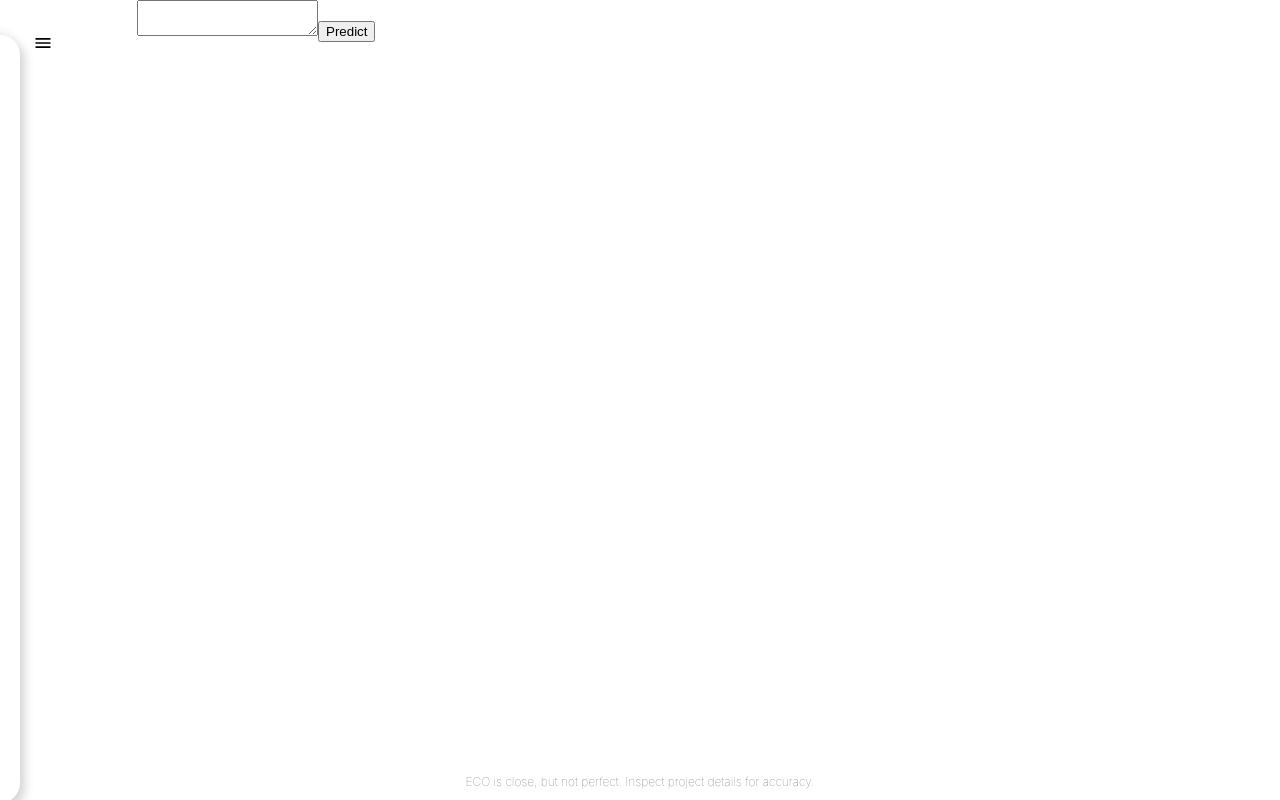
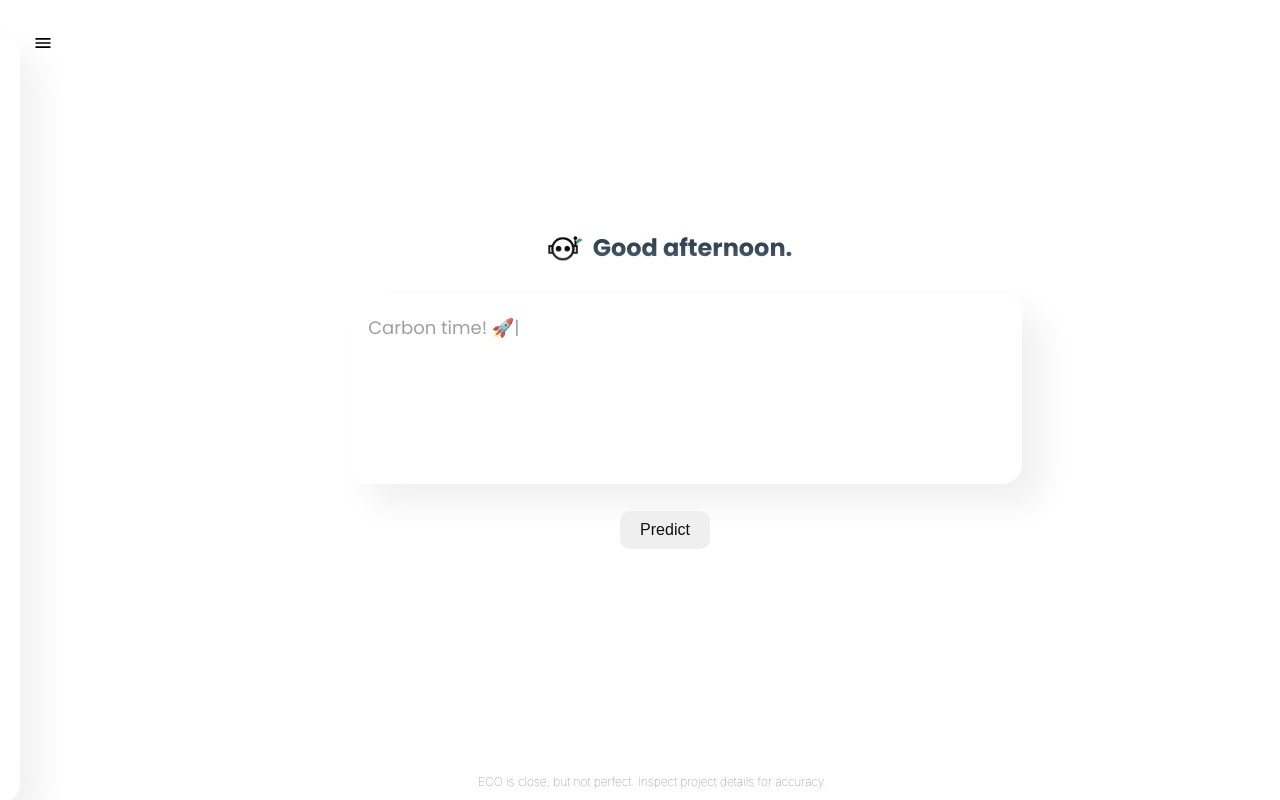
Before and after one commit to dfoshidero/EarlyStageCarbonObserver_Website, a React (Create React App) app: page /quickview in a window 1280 px wide. Built offline with nearby package versions, Linux system fonts and the light colour scheme.

Commit message:
API working, and added styling to insight page

```diff
--- /dev/null
+++ b/src/components/AnimatedText/EcoAnimatedText.jsx
@@ -0,0 +1,53 @@
+import React from "react";
+import { TypeAnimation } from "react-type-animation";
+import styled from "styled-components";
+
+const Container = styled.div`
+  position: absolute;
+  top: 20px;
+  left: 20px;
+  pointer-events: none;
+  color: #888;
+  opacity: 0.8;
+  font-size: 18px;
+
+  @media (min-width: 992px) and (min-height: 992px) {
+    font-size: 20px;
+  }
+
+  @media (min-width: 1200px) and (min-height: 1200px) {
+    font-size: 22px;
+  }
+`;
+
+// Function to shuffle an array
+const shuffleArray = (array) => {
+  return array.sort(() => Math.random() - 0.5);
+};
+
+const EcoAnimatedText = ({ examples }) => {
+  // Shuffle examples array
+  const shuffledExamples = shuffleArray(examples);
+  const sequence = shuffledExamples.flatMap((text) => [
+    1000,
+    text,
+    5000,
+    "",
+    1000,
+  ]);
+
+  return (
+    <Container>
+      <TypeAnimation
+        cursor={true}
+        sequence={sequence}
+        wrapper="div"
+        repeat={Infinity}
+        speed={65}
+        deletionSpeed={70}
+      />
+    </Container>
+  );
+};
+
+export default EcoAnimatedText;
--- a/src/components/Layout/Layout.scss
+++ b/src/components/Layout/Layout.scss
@@ -16,6 +16,17 @@
   margin-left: -250px;
   transition: margin-left 0.3s ease-in-out;
 }
+
+.app.sidebar-open .footer {
+  margin-left: 125px;
+  transition: margin-left 0.3s ease-in-out;
+}
+
+.app.sidebar-closed .footer {
+  margin-left: 12.5px;
+  transition: margin-left 0.3s ease-in-out;
+}
+
 
 .main-container {
   display: flex;
--- a/src/components/Sidebar/Sidebar.scss
+++ b/src/components/Sidebar/Sidebar.scss
@@ -18,7 +18,8 @@
   display: flex;
   flex-direction: column;
   background: #ffffff;
-  box-shadow: 5px 5px 10px #d3d3d3, -5px -5px 10px #ededed;
+  box-shadow:  20px 20px 34px #f0f0f0,
+             -20px -20px 34px #ffffff;
   margin: 20px;
   width: 250px;
   height: 94%;
@@ -246,6 +247,7 @@
     display: flex;
     flex-direction: column;
     justify-content: center;
+    margin-top: auto;
 
     h2 {
       margin-bottom: 15px;
--- a/src/pages/Insight/Insight.jsx
+++ b/src/pages/Insight/Insight.jsx
@@ -1,30 +1,110 @@
-// src/QuickView.js
-import React, { useState } from "react";
-import axios from "axios";
+import React, { useState, useEffect } from "react";
+import { extract, predict } from "../../utils/modelapi";
+import EcoAnimatedText from "../../components/AnimatedText/EcoAnimatedText";
+import "./InsightPage.scss";
 
 const QuickView = () => {
   const [description, setDescription] = useState("");
   const [prediction, setPrediction] = useState(null);
+  const [greeting, setGreeting] = useState("");
+  const [isFocused, setIsFocused] = useState(false);
+
+  const placeholders = [
+    "ECO loooves to help you predict your carbon! 🌱",
+    "What are you thinking of designing today?",
+    "Carbon carbon carbon...",
+    "Tell me about your cool eco-friendly idea! 🌟",
+    "Thinking sustainable? ECO's heeere to help! 🫡",
+    "Carbon time! 🚀",
+  ];
+
+  useEffect(() => {
+    const hours = new Date().getHours();
+    if (hours < 12) setGreeting("Good morning.");
+    else if (hours < 18) setGreeting("Good afternoon.");
+    else setGreeting("Good evening.");
+  }, []);
 
   const handlePredict = async () => {
-    const features = await axios.post("/api/extract-features", { description });
-    const result = await axios.post("/api/predict", features.data);
-    setPrediction(result.data);
+    setPrediction(null);
+    try {
+      const trimmedDescription = String(description).trim();
+      const extractedData = await extract(trimmedDescription);
+      console.log(extractedData);
+      const result = await predict(extractedData);
+      setPrediction(parseFloat(result[0]).toFixed(2));
+    } catch (error) {
+      console.error("Error in handlePredict:", error);
+    }
   };
+
+  const handleExampleClick = async (input) => {
+    setDescription(input);
+    try {
+      const extractedData = await extract(input);
+      console.log(extractedData);
+      const result = await predict(extractedData);
+      setPrediction(parseFloat(result[0]).toFixed(2));
+    } catch (error) {
+      console.error("Error in handleExampleClick:", error);
+    }
+  };
+
+  const exampleInputs = [
+    "Design a sustainable office building",
+    "Plan a residential complex",
+    "Develop an eco-friendly retail store",
+  ];
 
   return (
     <div className="quick-view">
+      <div className="content-wrapper">
+        <div className="greeting-wrapper">
+          <img
+            src="/assets/images/logo-head-nbg.svg"
+            alt="Logo"
+            className="logo"
+          />
+          <h1 className="greeting">{greeting}</h1>
+        </div>
+        <div className="textarea-wrapper">
+          {!isFocused && description === "" && (
+            <EcoAnimatedText examples={placeholders} />
+          )}
           <textarea
             value={description}
             onChange={(e) => setDescription(e.target.value)}
+            onFocus={() => setIsFocused(true)}
+            onBlur={() => setIsFocused(false)}
+            className="description-textarea"
           />
-      <button onClick={handlePredict}>Predict</button>
+        </div>
+        <button onClick={handlePredict} className="predict-button">
+          Predict
+        </button>
         {prediction && (
           <div className="prediction-result">
             <h4>Prediction Result:</h4>
-          <pre>{JSON.stringify(prediction, null, 2)}</pre>
+            <pre>
+              {prediction} kgCO2e/m<sup>2</sup>
+            </pre>
           </div>
         )}
+        <div className={`examples ${isFocused ? "show" : ""}`}>
+          <h4>Example Inputs:</h4>
+          <div className="example-list">
+            {exampleInputs.map((input, index) => (
+              <div
+                key={index}
+                className="example-item"
+                onClick={() => handleExampleClick(input)}
+              >
+                {input}
+              </div>
+            ))}
+          </div>
+        </div>
+      </div>
     </div>
   );
 };
--- a/src/pages/Insight/InsightPage.scss
+++ b/src/pages/Insight/InsightPage.scss
@@ -1,12 +1,134 @@
-.insight-page {
+.quick-view {
+  display: flex;
+  justify-content: center;
+  align-items: center;
+  height: 100vh;
+  font-family: "Poppins", sans-serif;
+  color: #2c3e50;
+
+  -webkit-user-select: none;
+  user-select: none;
+}
+
+.content-wrapper {
+  width: 60%;
+  background: white;
+  padding: 40px;
+  border-radius: 10px;
+  text-align: center;
+}
+
+.greeting-wrapper {
+  display: flex;
+  align-items: center;
+  justify-content: center;
+  margin-bottom: 20px;
+}
+
+.logo {
+  width: 50px;
+  height: 50px;
+  margin-right: 5px;
+  margin-top: 2px;
+}
+
+.greeting {
+  font-size: 24px;
+  margin: 0;
+}
+
+.instruction {
+  font-size: 18px;
+  margin-bottom: 20px;
+}
+
+.textarea-wrapper {
   position: relative;
+  margin-bottom: 20px;
+}
+
+.description-textarea {
+  width: 100%;
+  height: 150px;
+  padding: 20px;
+  font-family: "Poppins", sans-serif;
+  font-size: 16px;
+  border: none;
+  border-radius: 20px;
+  outline: none;
+  resize: none;
+  box-shadow:  20px 20px 34px #f0f0f0,
+             -20px -20px 34px #ffffff;
+}
+
+.predict-button {
+  padding: 10px 20px;
+  border: none;
+  border-radius: 10px;
+  font-size: 16px;
+  cursor: pointer;
+  transition: background-color 0.1s, transform 0.3s;
+
+  &:hover {
+      background-color: #39a265;
+      color: #fff;
+      transform: scale(1.012);
+    }
+}
+
+.prediction-result {
+  margin-top: 20px;
+  text-align: left;
+  background: #fafafa;
+  padding: 20px;
+  border: 1px solid #ccc;
+  border-radius: 10px;
+  box-shadow: 0 2px 5px rgba(0, 0, 0, 0.1);
+}
+
+.prediction-result h4 {
+  margin-bottom: 10px;
+}
+
+.prediction-result pre {
+  font-size: 18px;
+}
+
+.examples {
+  margin-top: 30px;
+  text-align: left;
+  max-height: 0;
+  overflow: hidden;
+  transition: max-height 1s ease;
+  opacity: 0;
+}
+
+.examples.show {
+  max-height: 200px; /* Adjust based on the content height */
+  opacity: 1;
+}
+
+.examples h4 {
+  margin-bottom: 10px;
+}
+
+.example-list {
   display: flex;
-  width: 100%;
-  flex-direction: column;
-  height: 100%;
-  font-family: "Poppins", sans-serif;
-  background-color: hsl(210, 17%, 98%);
-  border-radius: 20px;
-  overflow: hidden;
-  color: #2c3e50;
+  justify-content: space-around;
 }
+
+.example-item {
+  background-color: #f4f4f4;
+  padding: 10px;
+  border-radius: 5px;
+  cursor: pointer;
+  margin-bottom: 5px;
+  transition: background-color 0.3s;
+  flex: 1;
+  margin: 0 10px;
+  text-align: center;
+}
+
+.example-item:hover {
+  background-color: #e0e0e0;
+}
--- a/src/utils/modelapi.jsx
+++ b/src/utils/modelapi.jsx
@@ -12,7 +12,7 @@ const BASE_URL = "http://35.177.205.83:80";
  */
 export const extractPredict = async (text) => {
   try {
-    const response = await axios.post(`${BASE_URL}/extract_predict`, { text });
+    const response = await axios.post(`${BASE_URL}/extract_predict`, { text: text });
     return response.data;
   } catch (error) {
     console.error("Error in extractPredict:", error);
@@ -27,7 +27,7 @@ export const extractPredict = async (text) => {
  */
 export const extract = async (text) => {
   try {
-    const response = await axios.post(`${BASE_URL}/extract`, { text });
+    const response = await axios.post(`${BASE_URL}/extract`, { text: text });
     return response.data;
   } catch (error) {
     console.error("Error in extract:", error);
@@ -42,7 +42,44 @@ export const extract = async (text) => {
  */
 export const predict = async (data) => {
   try {
-    const response = await axios.post(`${BASE_URL}/predict`, { data });
+    const formattedData = {
+      SECTOR: data["Sector"],
+      SUBSECTOR: data["Sub-Sector"],
+      GIA: data["Gross Internal Area (m2)"],
+      PERIMETER: data["Building Perimeter (m)"],
+      FOOTPRINT: data["Building Footprint (m2)"],
+      WIDTH: data["Building Width (m)"],
+      HEIGHT: data["Floor-to-Floor Height (m)"],
+      ABOVE_GROUND: data["Storeys Above Ground"],
+      BELOW_GROUND: data["Storeys Below Ground"],
+      GLAZING_RATIO: data["Glazing Ratio (%)"],
+      PILES: data["Piles Material"],
+      PILE_CAPS: data["Pile Caps Material"],
+      CAPPING_BEAMS: data["Capping Beams Material"],
+      RAFT: data["Raft Foundation Material"],
+      BASEMENT_WALLS: data["Basement Walls Material"],
+      LOWEST_FLOOR_SLAB: data["Lowest Floor Slab Material"],
+      GROUND_INSULATION: data["Ground Insulation Material"],
+      CORE_STRUCTURE: data["Core Structure Material"],
+      COLUMNS: data["Columns Material"],
+      BEAMS: data["Beams Material"],
+      SECONDARY_BEAMS: data["Secondary Beams Material"],
+      FLOOR_SLAB: data["Floor Slab Material"],
+      JOISTED_FLOORS: data["Joisted Floors Material"],
+      ROOF: data["Roof Material"],
+      ROOF_INSULATION: data["Roof Insulation Material"],
+      ROOF_FINISHES: data["Roof Finishes Material"],
+      FACADE: data["Facade Material"],
+      WALL_INSULATION: data["Wall Insulation Material"],
+      GLAZING: data["Glazing Material"],
+      WINDOW_FRAMES: data["Window Frames Material"],
+      PARTITIONS: data["Partitions Material"],
+      CEILINGS: data["Ceilings Material"],
+      FLOORS: data["Floors Material"],
+      SERVICES: data["Services"]
+    };
+
+    const response = await axios.post(`${BASE_URL}/predict`, formattedData);
     return response.data;
   } catch (error) {
     console.error("Error in predict:", error);
```
Lines whose indentation alone changed are shown as unchanged.
